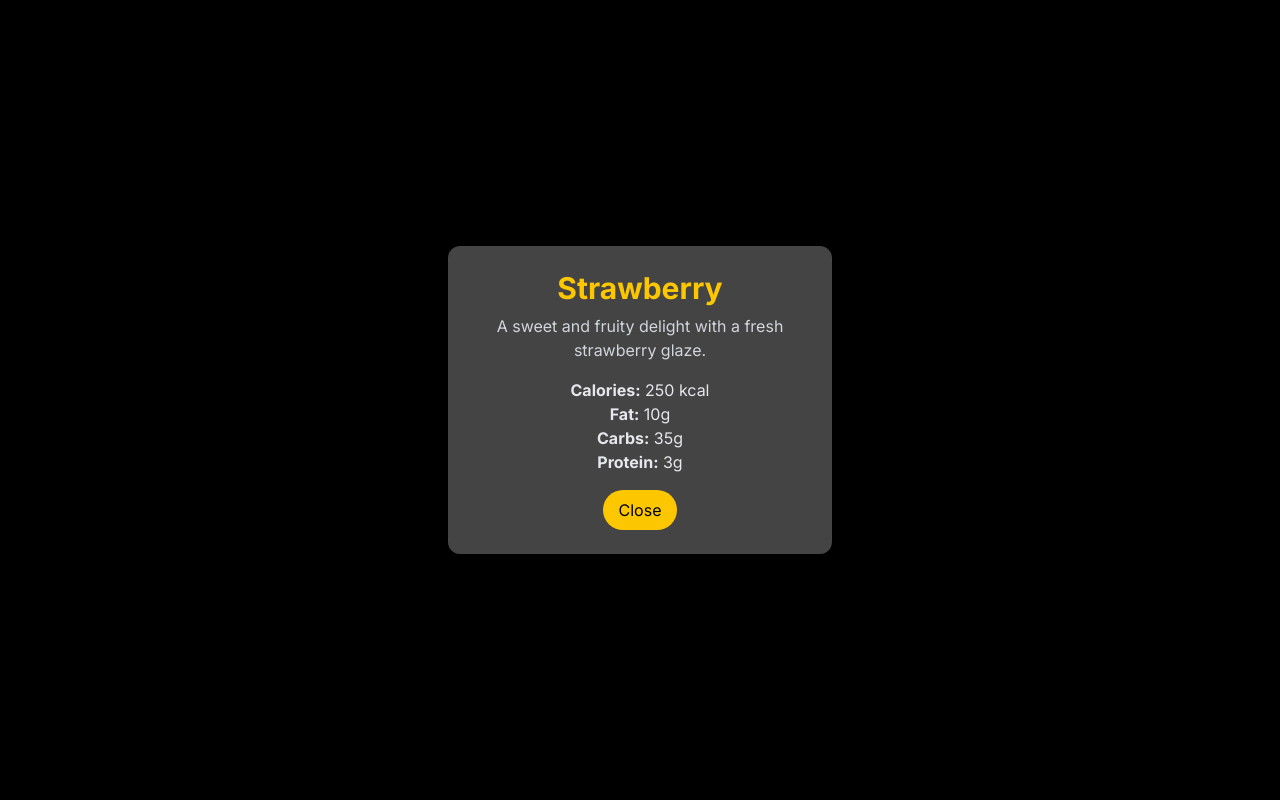
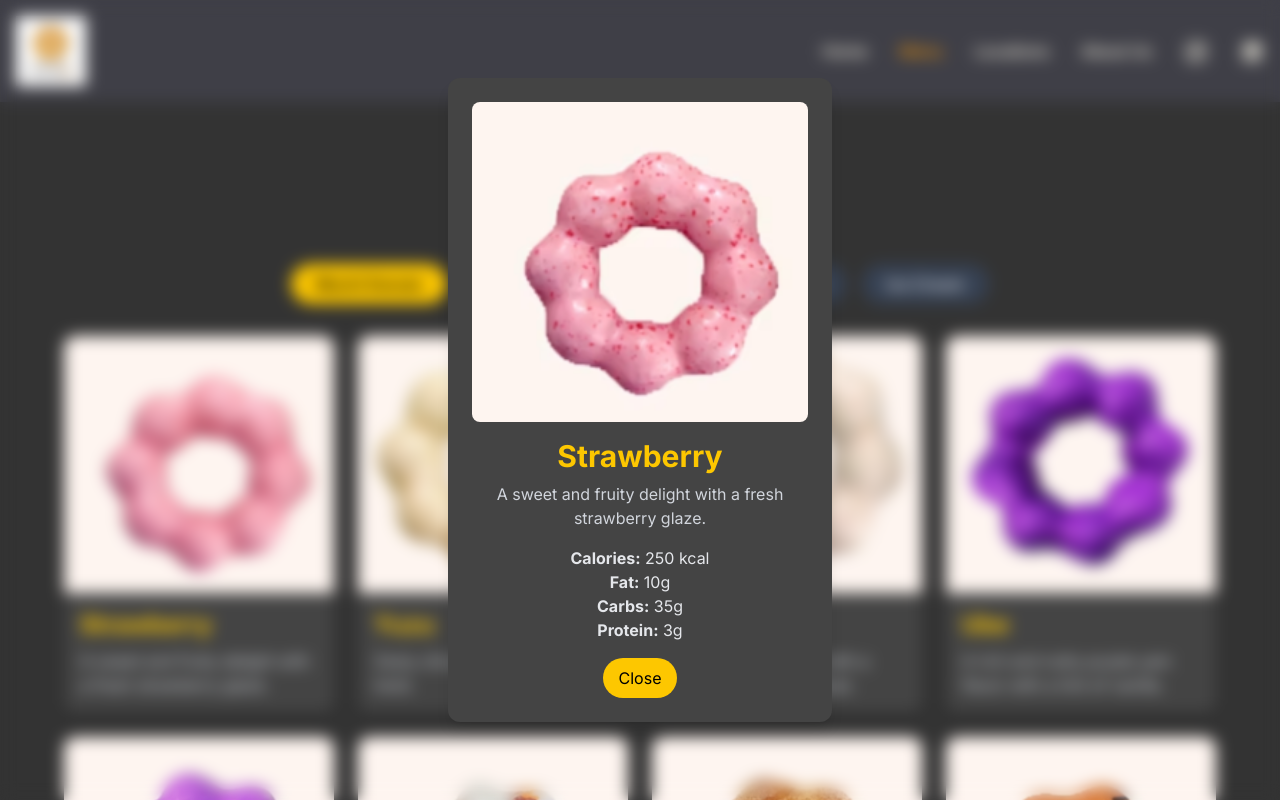
Before and after one commit to croftseli/mochinut, a Next.js app: page /menu in a window 1280 px wide. Both pictures are taken after a click on the element 199 px from the left and 524 px from the top of the page. Shown: the top 800 px of the page. Built offline with nearby package versions, Linux system fonts and the light colour scheme.

Commit message:
blury background in menu

```diff
--- a/src/app/menu/page.jsx
+++ b/src/app/menu/page.jsx
@@ -524,7 +524,7 @@ export default function Menu() {
       <AnimatePresence>
         {selectedItem && (
           <motion.div
-            className="fixed inset-0 bg-black bg-opacity-50 flex items-center justify-center z-50"
+            className="fixed inset-0 backdrop-blur-sm flex items-center justify-center z-50"
             initial={{ opacity: 0 }}
             animate={{ opacity: 1 }}
             exit={{ opacity: 0 }}
@@ -537,10 +537,22 @@ export default function Menu() {
               exit={{ scale: 0.8, opacity: 0 }}
               onClick={(e) => e.stopPropagation()} // Prevent closing when clicking inside modal
             >
+              {/* Image */}
+              <img
+                src={selectedItem.image}
+                alt={selectedItem.name}
+                className="w-full h-auto object-cover rounded-lg mb-4"
+              />
+
+              {/* Title */}
               <h2 className="text-3xl font-bold text-yellow-400">
                 {selectedItem.name}
               </h2>
+
+              {/* Description */}
               <p className="text-gray-300 mt-2">{selectedItem.description}</p>
+
+              {/* Nutrition Info */}
               <div className="mt-4 text-gray-200">
                 <p>
                   <strong>Calories:</strong> {selectedItem.nutrition.calories}{" "}
@@ -556,6 +568,8 @@ export default function Menu() {
                   <strong>Protein:</strong> {selectedItem.nutrition.protein}
                 </p>
               </div>
+
+              {/* Close Button */}
               <button
                 className="mt-4 bg-yellow-400 text-black px-4 py-2 rounded-full hover:bg-yellow-500"
                 onClick={() => setSelectedItem(null)}
```
